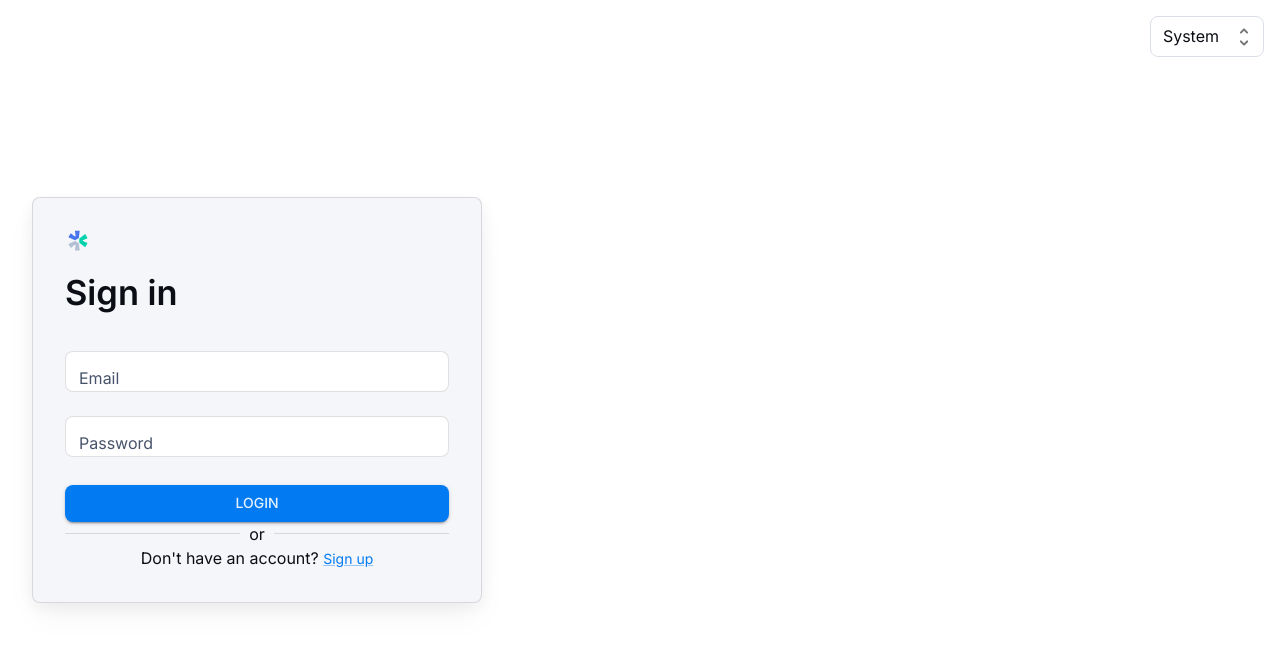
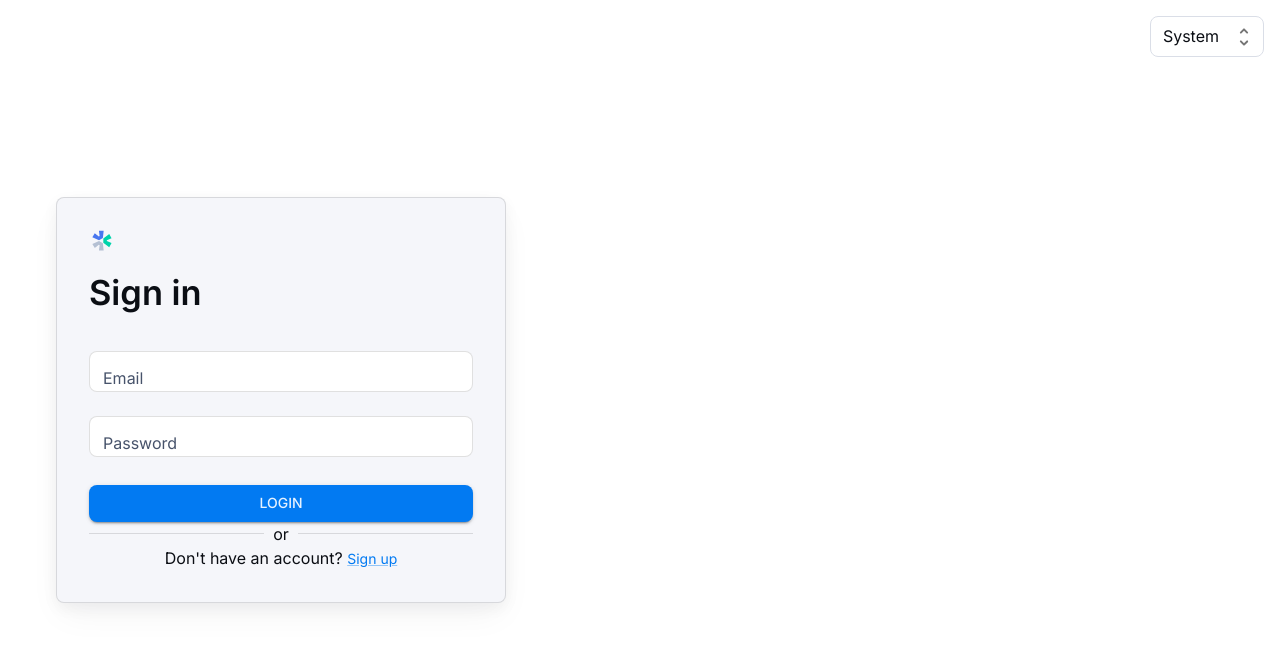
Before and after one commit to richMatchGen/matchgen-frontend, a React (Vite) app: page /login in a window 1280 px wide. Shown: the top 648 px of the page. Built offline with nearby package versions, Linux system fonts and the light colour scheme.

Commit message:
container

```diff
--- a/src/App.jsx
+++ b/src/App.jsx
@@ -1,4 +1,5 @@
 import { Routes, Route } from "react-router-dom";
+import { Button, Container, Typography, AppBar, Toolbar } from "@mui/material";
 import PrivateRoute from "./components/PrivateRoute";
 import Login from "./pages/Login";
 import Signup from './pages/Signup';
@@ -14,6 +15,7 @@ function App() {
 
   return (
     <>
+    <Container>
       {/* Optional: Add logout button for testing */}
       {auth.token && <button onClick={logout}>Logout</button>}
 
@@ -30,6 +32,7 @@ function App() {
         <Route path="/fixture/creatematch" element={<PrivateRoute><CreateMatch /></PrivateRoute>} />
         <Route path="/squad/createplayer" element={<PrivateRoute><CreatePlayer /></PrivateRoute>} />
       </Routes>
+      </Container>
     </>
   );
 }
```
